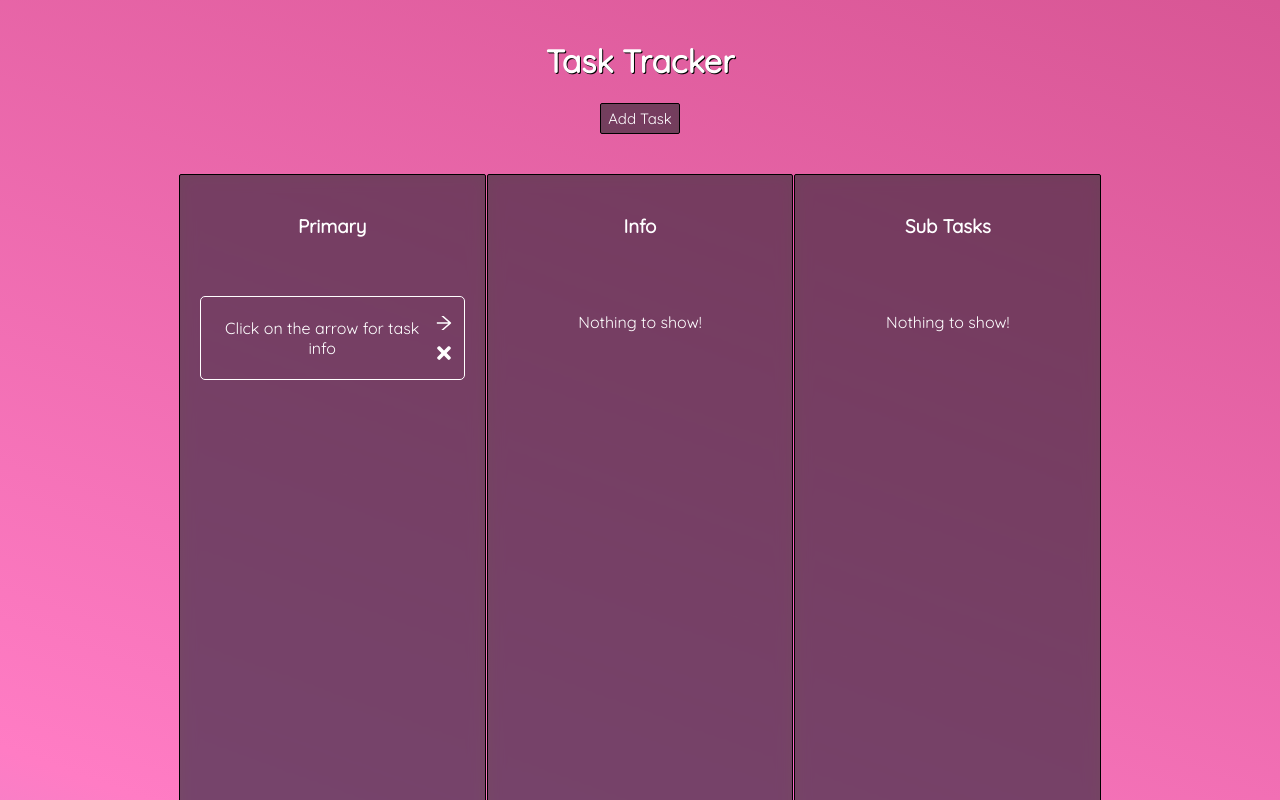
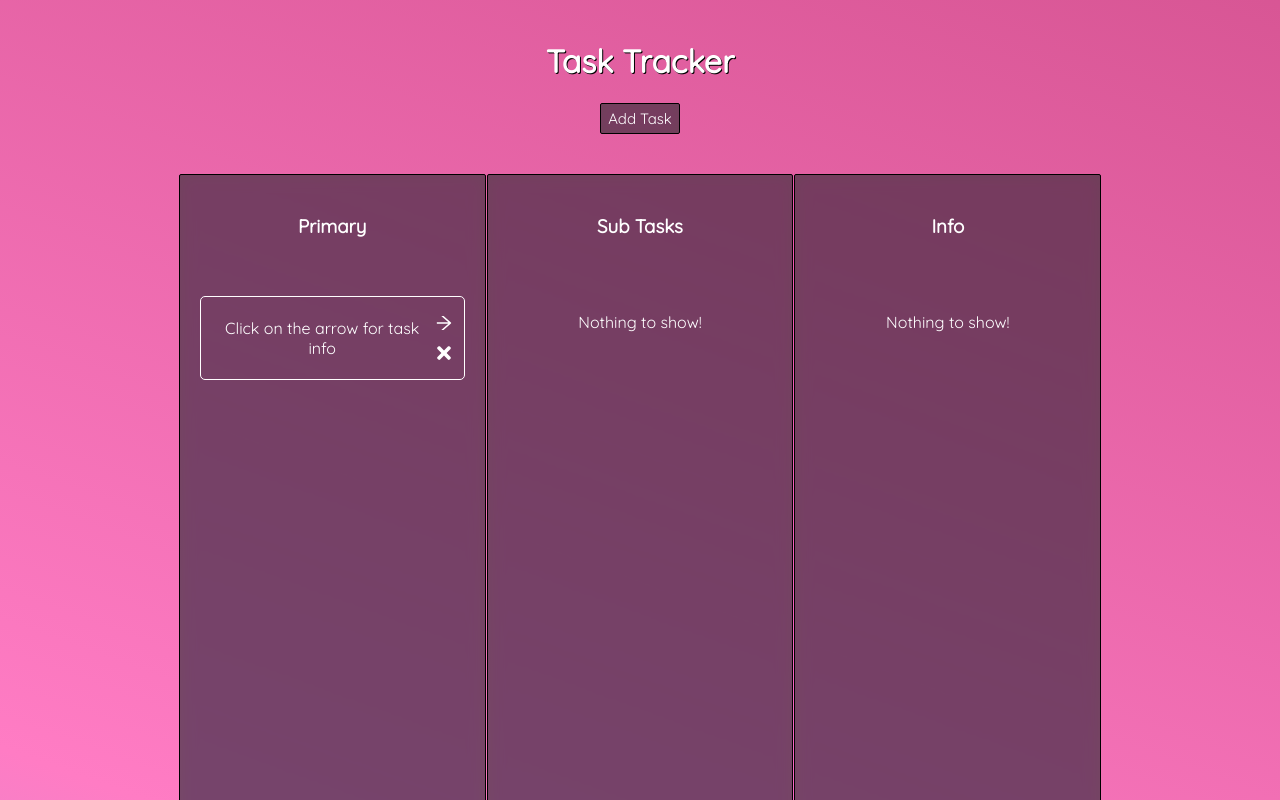
Before and after one commit to JanmayP/task-tracker, a React (Create React App) app: page / in a window 1280 px wide. Shown: the top 800 px of the page. Built offline with nearby package versions, Linux system fonts and the light colour scheme.

Commit message:
Swapped column layout

```diff
--- a/src/App.js
+++ b/src/App.js
@@ -90,17 +90,18 @@ function App() {
             ))}
         </div>
         <div className="task-column">
+          <h3>Sub Tasks</h3><br/>
+          {showBody ? <SubTasks task={currentTask} />
+          :
+          <p>Nothing to show!</p>}
+        </div>
+        <div className="task-column">
           <h3>Info</h3><br/>
           {showBody ? <TaskBody task={currentTask}/>
           :
           <p>Nothing to show!</p>}
         </div>
-        <div className="task-column">
-          <h3>Sub Tasks</h3><br/>
-          {showBody ? <SubTasks task={currentTask} />
-          :
-          <p>Nothing to show!</p>}
-        </div>
+
       </div>
     </div>
   );
```
